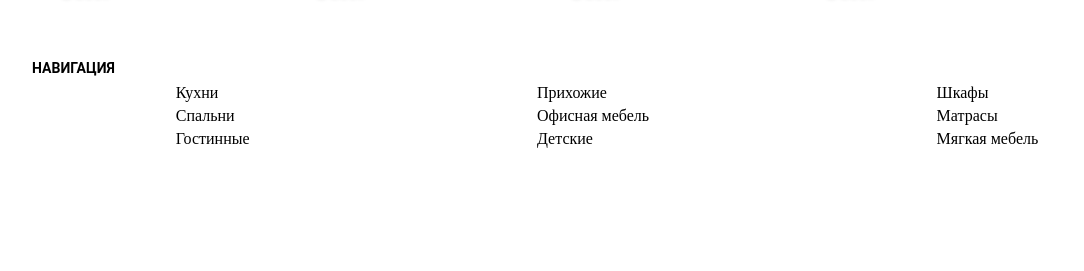
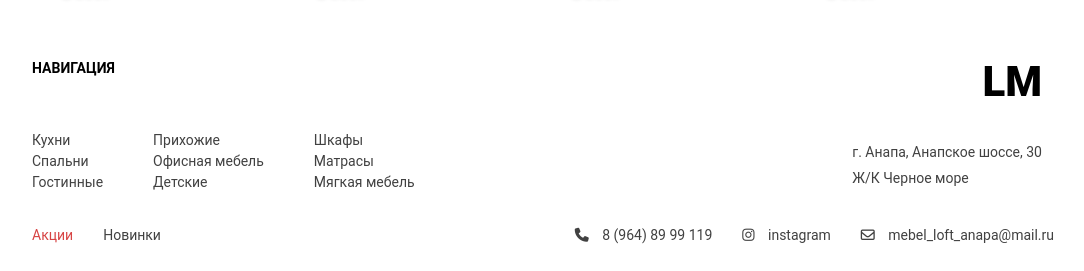
Before and after one commit to alonakopyl/Loft-Mebel, a plain HTML site: page index.html in a window 1280 px wide. Shown: the part 1076-1347 px from the top of the page, without its empty margins (98-1182 px from the left). Before the commit the page ends 1230 px from the top, so only its background shows below. Drawn offline with Linux system fonts and the light colour scheme.

Commit message:
закончен footer

```diff
--- a/index.html
+++ b/index.html
@@ -142,24 +142,50 @@
 
     <footer>
         <nav class="navigation">
+            <div class="navi-logo">
                 <h4>НАВИГАЦИЯ</h4>
+                <h2 class="logo-footer">LM</h2>
+            </div>
+
             <div class="nav">
-                <ul class="navi-list">
+                <div class="navi-list">
+                    <ul class="navi-list-1">
                         <li>Кухни</li>
                         <li>Спальни</li>
                         <li>Гостинные</li>
                     </ul>
-                <ul class="navi-list">
+                    <ul class="navi-list-1">
                         <li>Прихожие</li>
                         <li>Офисная мебель</li>
                         <li>Детские</li>
                     </ul>
-                <ul class="navi-list">
+                    <ul class="navi-list-1">
                         <li>Шкафы</li>
                         <li>Матрасы</li>
                         <li>Мягкая мебель</li>
                     </ul>
                 </div>
+
+                <div class="address">
+                    <ul>
+                        <li>г. Анапа, Анапское шоссе, 30</li>
+                        <li>Ж/К Черное море</li>
+                    </ul>
+                </div>
+            </div>
+
+            <div class="contacts-footer">
+                <ul class="navi-list-2">
+                    <li class="event-footer-red">Акции</li>
+                    <li class="event-footer">Новинки</li>
+                </ul>
+                <ul class="navi-list-2">
+                    <li class="event-footer"><i class="fa-solid fa-phone"></i> 8 (964) 89 99 119</li>
+                    <li class="event-footer"><i class="fa-brands fa-instagram"></i> instagram</li>
+                    <li class="event-footer"><i class="fa-regular fa-envelope"></i> mebel_loft_anapa@mail.ru</li>
+                </ul>
+            </div>
+
         </nav>
 
 
--- a/style.css
+++ b/style.css
@@ -172,7 +172,7 @@ a{
 
 @import url('https://fonts.googleapis.com/css2?family=Playfair+Display:wght@700&display=swap');
 
-@import url('https://fonts.googleapis.com/css2?family=Roboto+Condensed:wght@400;700&family=Roboto:wght@400;500&display=swap');
+@import url('https://fonts.googleapis.com/css2?family=Roboto+Condensed:wght@400;700&family=Roboto:wght@400;500;900&display=swap');
 
 .main-menu{
     margin-top: 30px;
@@ -308,10 +308,81 @@ a{
 
 .nav{
     display: flex;
-    justify-content: space-around;
+    justify-content: space-between;
     margin-top: 10px;
+    margin-right: 140px;
 }
 
-.navi-list li{
+.navi-logo{
+    display: flex;
+    justify-content: space-between;
+    margin-right: 140px;
+}
+
+.navi-list{
+    display: flex;
+    justify-content: space-around;
+}
+
+.navi-list-1{
+    margin-right: 50px;
+}
+
+.navi-list-1 li{
     margin-bottom: 7px;
+    font-family: 'Roboto', sans-serif;
+    font-weight: 400;
+    font-size: 14px;
+    color: #414141;
 }
+
+.logo-footer{
+    font-family: 'Roboto', sans-serif;
+    font-weight: 900;
+    font-size: 42px;
+    color: black;
+    margin-bottom: 20px;
+}
+
+.address li{
+    margin-bottom: 7px;
+    margin-top: 12px;
+    font-family: 'Roboto', sans-serif;
+    font-weight: 400;
+    font-size: 14px;
+    color: #414141;
+}
+
+.contacts-footer{
+    display: flex;
+    justify-content: space-between;
+    margin-top: 32px;
+    margin-right: 128px;
+}
+
+.navi-list-2{
+    display: flex;
+    margin-bottom: 32px;
+}
+
+.event-footer{
+    margin-left: 30px;
+}
+
+.event-footer i{
+    margin-right: 10px;
+}
+
+.event-footer{
+    font-family: 'Roboto', sans-serif;
+    font-weight: 400;
+    font-size: 14px;
+    color: #414141;
+}
+
+.event-footer-red{
+    font-family: 'Roboto', sans-serif;
+    font-weight: 400;
+    font-size: 14px;
+    color: #D74444;
+}
```
Lines whose indentation alone changed are shown as unchanged.
